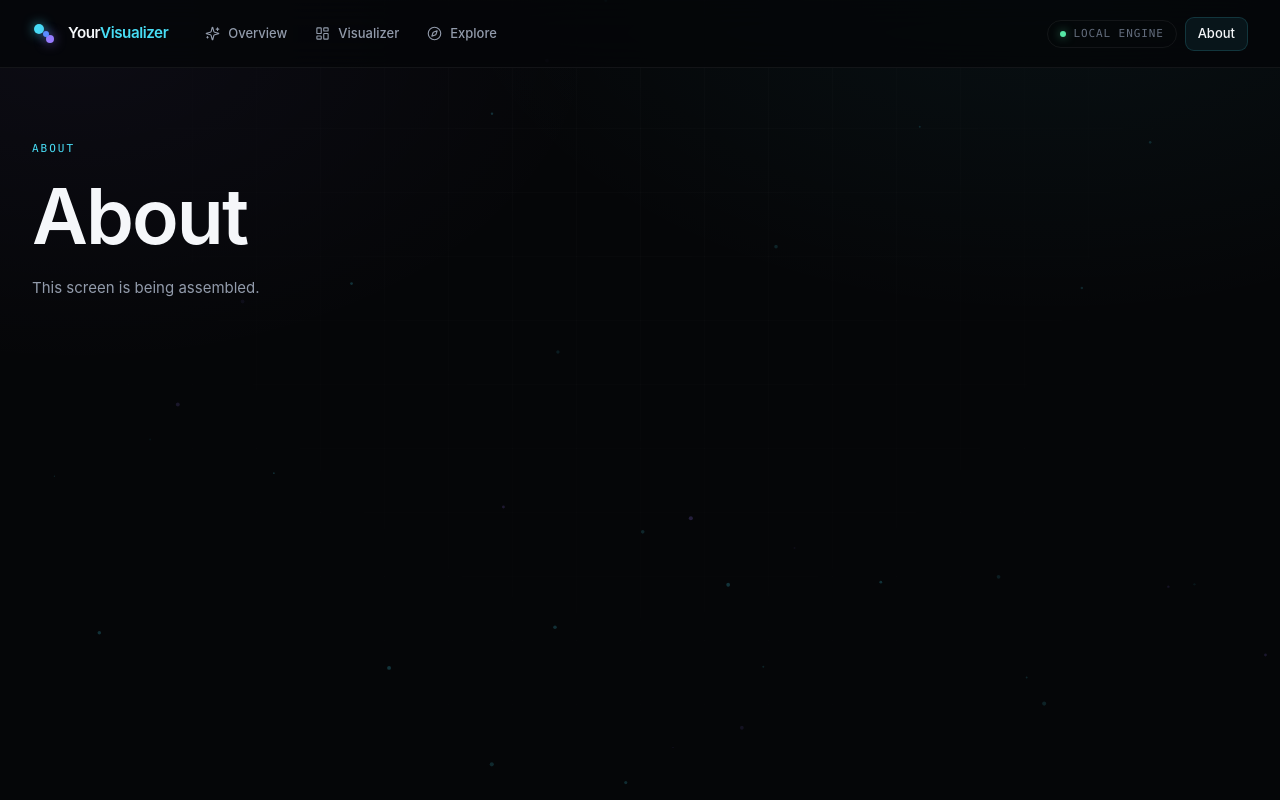
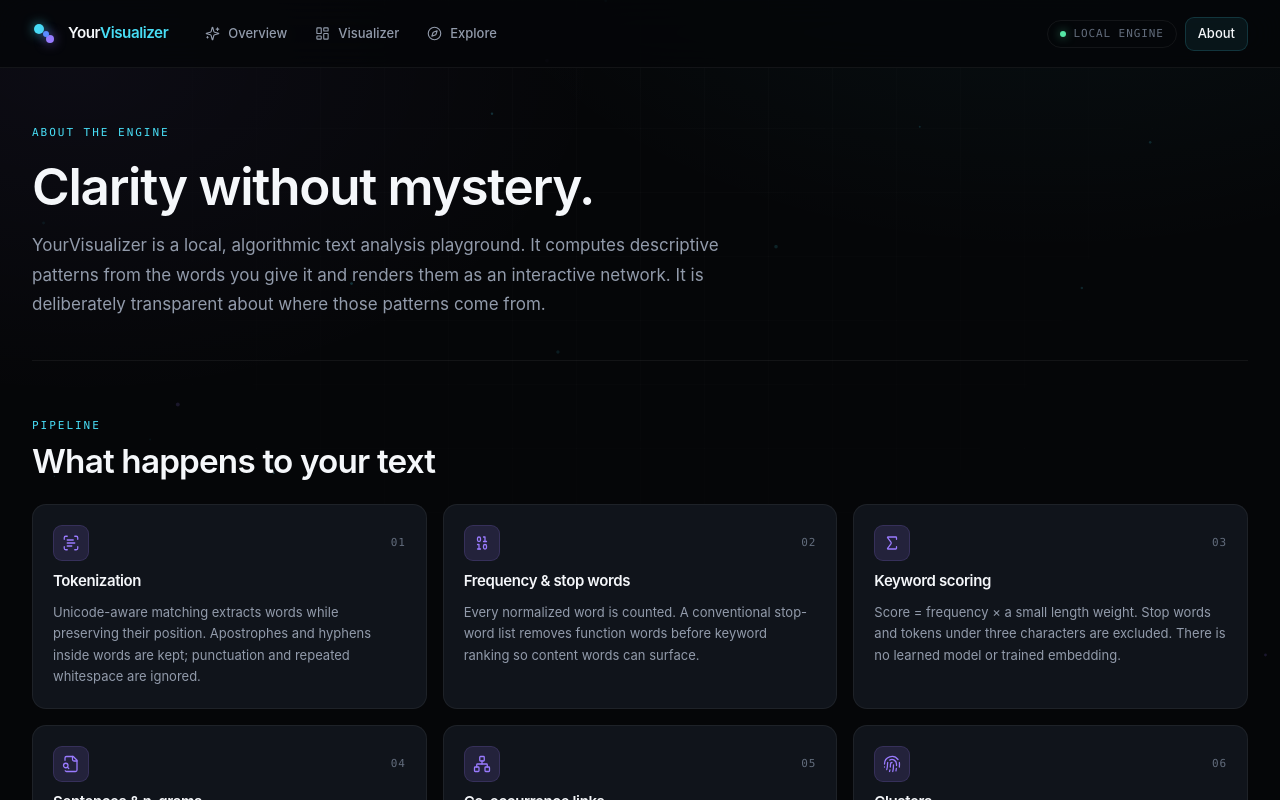
Before and after one commit to HammadZahid1/yourvisualizer, a React (Vite) app: page / in a window 1280 px wide. Both pictures are taken after a click on the button "About". Shown: the top 800 px of the page. Built offline with nearby package versions, Linux system fonts and the light colour scheme.

Commit message:
feat: add About screen explaining algorithms and product limitations

```diff
--- a/src/App.tsx
+++ b/src/App.tsx
@@ -2,6 +2,7 @@ import { useState } from 'react';
 import { AppShell } from './components/layout/AppShell';
 import { Header } from './components/navigation/Header';
 import { VisualizerWorkspace } from './components/visualizer/VisualizerWorkspace';
+import { AboutPage } from './pages/AboutPage';
 import { ExplorePage } from './pages/ExplorePage';
 import { OverviewPage } from './pages/OverviewPage';
 import { SAMPLES } from './data/samples';
@@ -12,8 +13,6 @@ export default function App() {
   const [view, setView] = useState<ViewId>('overview');
   const visualizer = useVisualizerState();
 
-  const start = () => setView('visualizer');
-
   const openDemo = () => {
     const demo = SAMPLES[1] ?? SAMPLES[0]!;
     visualizer.loadSample(demo.text);
@@ -22,7 +21,9 @@ export default function App() {
 
   return (
     <AppShell header={<Header view={view} onNavigate={setView} />}>
-      {view === 'overview' && <OverviewPage onStart={start} onDemo={openDemo} />}
+      {view === 'overview' && (
+        <OverviewPage onStart={() => setView('visualizer')} onDemo={openDemo} />
+      )}
       {view === 'visualizer' && <VisualizerWorkspace state={visualizer} />}
       {view === 'explore' && (
         <ExplorePage
@@ -32,13 +33,7 @@ export default function App() {
           onNavigate={setView}
         />
       )}
-      {view === 'about' && (
-        <section className="temp-content">
-          <span className="eyebrow">About</span>
-          <h1>About</h1>
-          <p className="muted">This screen is being assembled.</p>
-        </section>
-      )}
+      {view === 'about' && <AboutPage />}
     </AppShell>
   );
 }
--- a/src/main.tsx
+++ b/src/main.tsx
@@ -2,7 +2,6 @@ import { StrictMode } from 'react';
 import { createRoot } from 'react-dom/client';
 import App from './App';
 import './styles/base.css';
-import './styles/layout.css';
 
 const rootElement = document.getElementById('root');
 
--- /dev/null
+++ b/src/pages/AboutPage.css
@@ -0,0 +1,183 @@
+.about-page {
+  max-width: var(--content-max);
+  margin: 0 auto;
+  padding: var(--space-9) var(--space-7) var(--space-10);
+  display: flex;
+  flex-direction: column;
+  gap: var(--space-9);
+}
+
+.about-hero {
+  display: flex;
+  flex-direction: column;
+  gap: var(--space-4);
+  padding-bottom: var(--space-8);
+  border-bottom: 1px solid var(--border-subtle);
+}
+
+.about-hero h1 {
+  font-size: var(--text-h1);
+}
+
+.about-hero p {
+  max-width: 68ch;
+  color: var(--text-secondary);
+  font-size: 1.0625rem;
+  line-height: 1.75;
+}
+
+.about-section__heading {
+  display: flex;
+  flex-direction: column;
+  gap: var(--space-2);
+  margin-bottom: var(--space-6);
+}
+
+.about-section__heading h2 {
+  font-size: var(--text-h2);
+}
+
+.about-pipeline {
+  display: grid;
+  grid-template-columns: repeat(3, minmax(0, 1fr));
+  gap: var(--space-4);
+}
+
+.about-step {
+  display: flex;
+  flex-direction: column;
+  gap: var(--space-3);
+  padding: var(--space-5);
+  border: 1px solid var(--border-subtle);
+  border-radius: var(--radius-md);
+  background: var(--bg-panel);
+}
+
+.about-step__top {
+  display: flex;
+  align-items: center;
+  justify-content: space-between;
+}
+
+.about-step__icon {
+  width: 36px;
+  height: 36px;
+  display: grid;
+  place-items: center;
+  border-radius: var(--radius-sm);
+  color: var(--accent-violet);
+  background: var(--accent-violet-soft);
+  border: 1px solid rgba(154, 123, 255, 0.16);
+}
+
+.about-step__index {
+  color: var(--text-muted);
+  font-size: 0.625rem;
+}
+
+.about-step h3 {
+  font-size: 0.9375rem;
+}
+
+.about-step p {
+  font-size: var(--text-small);
+  line-height: 1.65;
+}
+
+.about-section--split {
+  display: grid;
+  grid-template-columns: minmax(240px, 340px) minmax(0, 1fr);
+  gap: var(--space-8);
+  padding-top: var(--space-8);
+  border-top: 1px solid var(--border-subtle);
+}
+
+.about-section--split .about-section__heading {
+  margin-bottom: 0;
+}
+
+.about-prose {
+  display: flex;
+  flex-direction: column;
+  gap: var(--space-5);
+}
+
+.about-prose__row {
+  display: grid;
+  grid-template-columns: 28px minmax(0, 1fr);
+  gap: var(--space-3);
+  padding-left: var(--space-4);
+  border-left: 1px solid var(--border-default);
+}
+
+.about-prose__row > svg {
+  color: var(--accent-cyan);
+  margin-top: 2px;
+}
+
+.about-prose__row h3 {
+  font-size: 0.9375rem;
+  margin-bottom: var(--space-1);
+}
+
+.about-prose__row p {
+  font-size: var(--text-small);
+}
+
+.about-honesty {
+  padding: var(--space-7);
+  border: 1px solid rgba(154, 123, 255, 0.2);
+  border-radius: var(--radius-lg);
+  background: linear-gradient(135deg, rgba(154, 123, 255, 0.06), rgba(72, 221, 245, 0.03));
+}
+
+.about-honesty__list {
+  margin: 0;
+  padding: 0;
+  list-style: none;
+  display: grid;
+  grid-template-columns: repeat(2, minmax(0, 1fr));
+  gap: var(--space-3);
+}
+
+.about-honesty__list li {
+  position: relative;
+  padding-left: var(--space-5);
+  color: var(--text-secondary);
+  font-size: var(--text-small);
+  line-height: 1.6;
+}
+
+.about-honesty__list li::before {
+  content: '—';
+  position: absolute;
+  left: 0;
+  color: var(--accent-violet);
+}
+
+@media (max-width: 980px) {
+  .about-pipeline {
+    grid-template-columns: repeat(2, minmax(0, 1fr));
+  }
+
+  .about-section--split {
+    grid-template-columns: 1fr;
+    gap: var(--space-5);
+  }
+}
+
+@media (max-width: 640px) {
+  .about-page {
+    padding: var(--space-8) var(--space-5);
+    gap: var(--space-8);
+  }
+
+  .about-pipeline,
+  .about-honesty__list {
+    grid-template-columns: 1fr;
+  }
+
+  .about-honesty {
+    padding: var(--space-5);
+  }
+}
--- /dev/null
+++ b/src/pages/AboutPage.tsx
@@ -0,0 +1,132 @@
+import {
+  Binary,
+  CircleDot,
+  FileSearch,
+  Fingerprint,
+  Network,
+  ScanText,
+  ShieldCheck,
+  Sigma,
+} from 'lucide-react';
+import './AboutPage.css';
+
+const PIPELINE = [
+  {
+    icon: ScanText,
+    title: 'Tokenization',
+    copy: 'Unicode-aware matching extracts words while preserving their position. Apostrophes and hyphens inside words are kept; punctuation and repeated whitespace are ignored.',
+  },
+  {
+    icon: Binary,
+    title: 'Frequency & stop words',
+    copy: 'Every normalized word is counted. A conventional stop-word list removes function words before keyword ranking so content words can surface.',
+  },
+  {
+    icon: Sigma,
+    title: 'Keyword scoring',
+    copy: 'Score = frequency × a small length weight. Stop words and tokens under three characters are excluded. There is no learned model or trained embedding.',
+  },
+  {
+    icon: FileSearch,
+    title: 'Sentences & n-grams',
+    copy: 'Sentences are split on terminal punctuation. Repeated one-, two-, and three-word sequences are counted and surfaced as phrases.',
+  },
+  {
+    icon: Network,
+    title: 'Co-occurrence links',
+    copy: 'Within each sentence, words appearing within four tokens of one another are linked. Link weight is the number of observed pairings.',
+  },
+  {
+    icon: Fingerprint,
+    title: 'Clusters',
+    copy: 'Connected components of the link graph form clusters. A cluster is a structural grouping of linked words, not a discovered topic.',
+  },
+];
+
+export function AboutPage() {
+  return (
+    <div className="about-page">
+      <header className="about-hero">
+        <span className="eyebrow">About the engine</span>
+        <h1>Clarity without mystery.</h1>
+        <p>
+          YourVisualizer is a local, algorithmic text analysis playground. It computes descriptive
+          patterns from the words you give it and renders them as an interactive network. It is
+          deliberately transparent about where those patterns come from.
+        </p>
+      </header>
+
+      <section className="about-section">
+        <div className="about-section__heading">
+          <span className="eyebrow">Pipeline</span>
+          <h2>What happens to your text</h2>
+        </div>
+        <div className="about-pipeline">
+          {PIPELINE.map(({ icon: Icon, title, copy }, index) => (
+            <article className="about-step" key={title}>
+              <div className="about-step__top">
+                <span className="about-step__icon"><Icon size={18} strokeWidth={1.7} /></span>
+                <span className="mono about-step__index">0{index + 1}</span>
+              </div>
+              <h3>{title}</h3>
+              <p className="muted">{copy}</p>
+            </article>
+          ))}
+        </div>
+      </section>
+
+      <section className="about-section about-section--split">
+        <div className="about-section__heading">
+          <span className="eyebrow">Interpretation</span>
+          <h2>Reading the visualization</h2>
+        </div>
+        <div className="about-prose">
+          <div className="about-prose__row">
+            <CircleDot size={18} aria-hidden="true" />
+            <div>
+              <h3>Nodes</h3>
+              <p className="muted">
+                Each node is a ranked keyword. Its radius reflects frequency and graph degree;
+                its colour indicates the structural cluster it belongs to.
+              </p>
+            </div>
+          </div>
+          <div className="about-prose__row">
+            <Network size={18} aria-hidden="true" />
+            <div>
+              <h3>Links</h3>
+              <p className="muted">
+                A link means two words appeared near each other in the same sentence. Thickness
+                reflects how often that pairing occurred. Links are positional, not semantic.
+              </p>
+            </div>
+          </div>
+          <div className="about-prose__row">
+            <ShieldCheck size={18} aria-hidden="true" />
+            <div>
+              <h3>Estimates</h3>
+              <p className="muted">
+                Reading time assumes roughly 200 words per minute. Diversity is a simple
+                unique-to-total ratio. Both are rough descriptive hints, not assessments.
+              </p>
+            </div>
+          </div>
+        </div>
+      </section>
+
+      <section className="about-section about-honesty">
+        <div className="about-section__heading">
+          <span className="eyebrow">Product honesty</span>
+          <h2>What YourVisualizer does not claim</h2>
+        </div>
+        <ul className="about-honesty__list">
+          <li>It does not run an AI model, LLM, or server-side inference of any kind.</li>
+          <li>It does not understand meaning, sentiment, intent, or author psychology.</li>
+          <li>It does not infer topics through embeddings or machine learning.</li>
+          <li>It does not upload, store, or transmit your text anywhere.</li>
+          <li>Example content in the sample library is original fictional writing.</li>
+        </ul>
+      </section>
+    </div>
+  );
+}
--- a/src/styles/layout.css
+++ /dev/null
@@ -1,19 +0,0 @@
-.temp-content {
-  max-width: var(--content-max);
-  margin: 0 auto;
-  padding: var(--space-10) var(--space-7);
-  display: flex;
-  flex-direction: column;
-  gap: var(--space-4);
-}
-
-.temp-content h1 {
-  font-size: var(--text-hero);
-  max-width: 16ch;
-}
-
-@media (max-width: 640px) {
-  .temp-content {
-    padding: var(--space-8) var(--space-5);
-  }
-}
```
